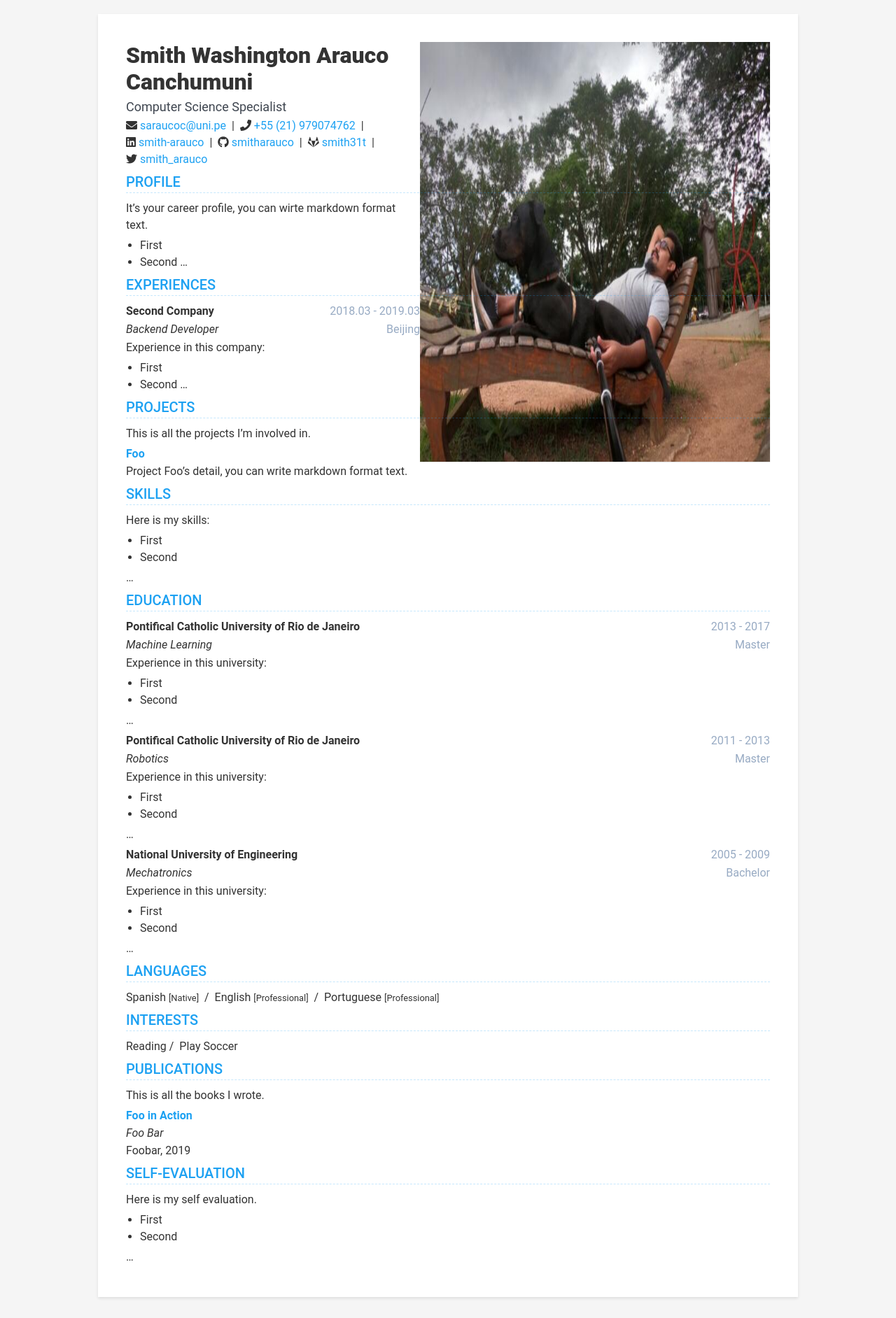
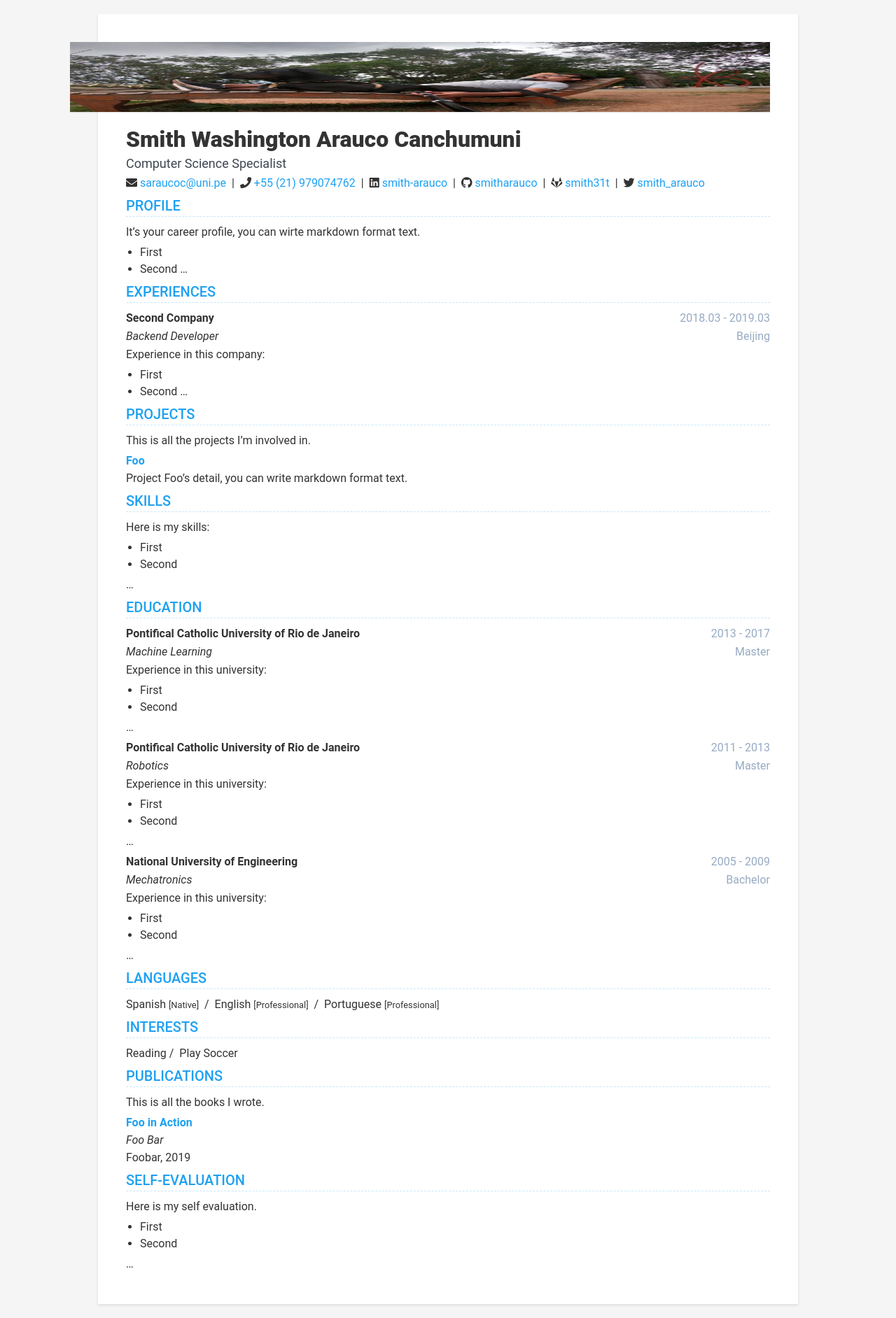
Before and after one commit to smitharauco/https-smitharauco.github.io-, a Jekyll site: the page built from index.html, in a window 1280 px wide. Shown: the whole page at 70% size. Built offline with Jekyll 4.4.1, drawn with Linux system fonts in a browser that asks for light colours; nearby versions of some CDN libraries.

Commit message:
Update header.html

```diff
--- a/_includes/header.html
+++ b/_includes/header.html
@@ -3,7 +3,7 @@
 
     {% if intro.avatar.path and intro.avatar.display %}
     <div class="avatar-container">
-        <img class="avatar" src="{{ site.baseurl }}/assets/images/{{ intro.avatar.path }}" alt="avatar" style="width:500px;height:600px;">
+        <img class="avatar" src="{{ site.baseurl }}/assets/images/{{ intro.avatar.path }}" alt="avatar" style="width:50000px;height:100px;">
     </div>
 
     <div class="intro-container">
```
